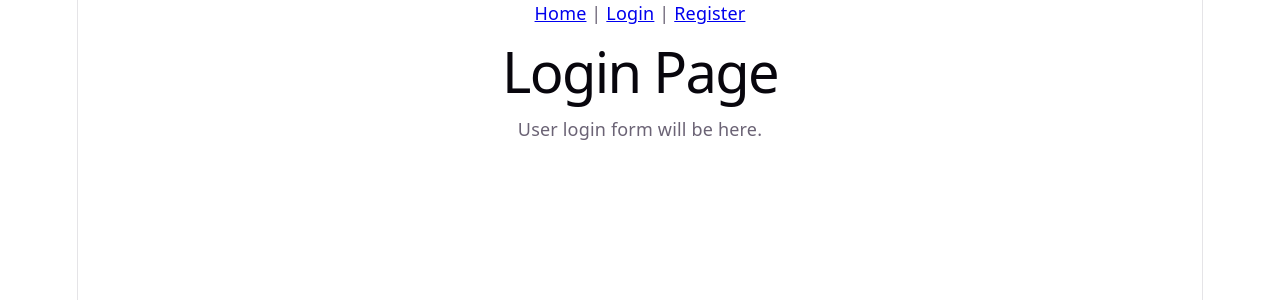
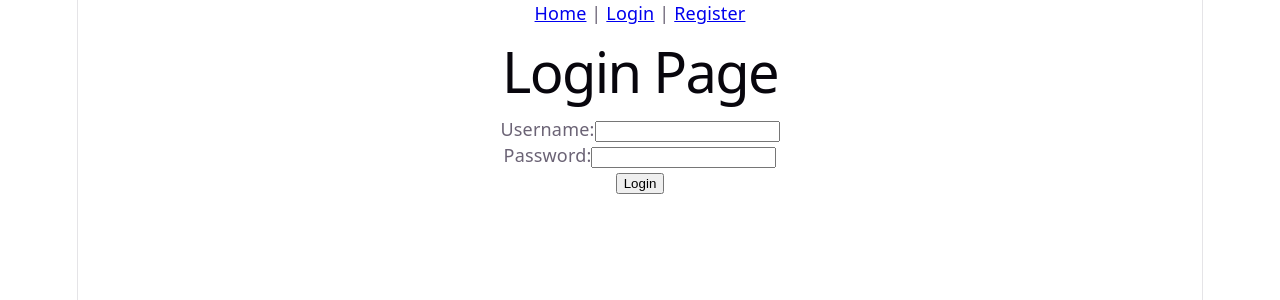
Before and after one commit to Heaven-Bro/GRS, a React app in the folder frontend/: page /login in a window 1280 px wide. Shown: the top 300 px of the page. Built offline with nearby package versions, Linux system fonts and the light colour scheme; the HTML template or start-up script is replaced by a standard one.

Commit message:
loging sucessful

```diff
--- a/frontend/src/App.css
+++ b/frontend/src/App.css
@@ -7,7 +7,11 @@
   border: 2px solid transparent;
   transition: border-color 0.3s;
   margin-bottom: 24px;
-
+input {
+  overflow: hidden;
+  text-overflow: ellipsis;
+  white-space: nowrap;
+}
   &:hover {
     border-color: var(--accent-border);
   }
--- a/frontend/src/pages/Login.jsx
+++ b/frontend/src/pages/Login.jsx
@@ -1,8 +1,69 @@
+import { useState } from "react";
+import { loginUser } from "../services/api";
+
 function Login() {
+    const [formData, setFormData] = useState({
+        username: "",
+        password: "",
+    });
+
+    const [message, setMessage] = useState("");
+
+    const handleChange = (event) => {
+        setFormData({
+            ...formData,
+            [event.target.name]: event.target.value,
+        });
+    };
+
+    const handleSubmit = async (event) => {
+        event.preventDefault();
+
+        try {
+            const response = await loginUser(formData);
+
+            setMessage(response.data.message);
+            localStorage.setItem("username", response.data.user.username);
+
+            setFormData({
+                username: "",
+                password: "",
+            });
+        } catch (error) {
+            console.log(error.response?.data);
+            setMessage("Login failed");
+        }
+    };
+
     return (
         <div>
             <h1>Login Page</h1>
-            <p>User login form will be here.</p>
+
+            {message && <p>{message}</p>}
+
+            <form onSubmit={handleSubmit}>
+                <div>
+                    <label>Username:</label>
+                    <input
+                        type="text"
+                        name="username"
+                        value={formData.username}
+                        onChange={handleChange}
+                    />
+                </div>
+
+                <div>
+                    <label>Password:</label>
+                    <input
+                        type="password"
+                        name="password"
+                        value={formData.password}
+                        onChange={handleChange}
+                    />
+                </div>
+
+                <button type="submit">Login</button>
+            </form>
         </div>
     );
 }
--- a/frontend/src/services/api.js
+++ b/frontend/src/services/api.js
@@ -1,16 +1,16 @@
 import axios from "axios";
 
-const API = axios.create({
-    baseURL: "http://127.0.0.1:8000/api/",
+const api = axios.create({
+    baseURL: "http://127.0.0.1:8000/api",
+    withCredentials: true,
 });
 
-// Auth APIs
-export const registerUser = (data) => {
-    return API.post("accounts/register/", data);
+export const registerUser = (userData) => {
+    return api.post("/accounts/register/", userData);
 };
 
-export const loginUser = (data) => {
-    return API.post("accounts/login/", data);
+export const loginUser = (loginData) => {
+    return api.post("/accounts/login/", loginData);
 };
 
-export default API;
+export default api;
```
Also changed, not shown: 1 other file (tests, documents, lock files or other folders).
